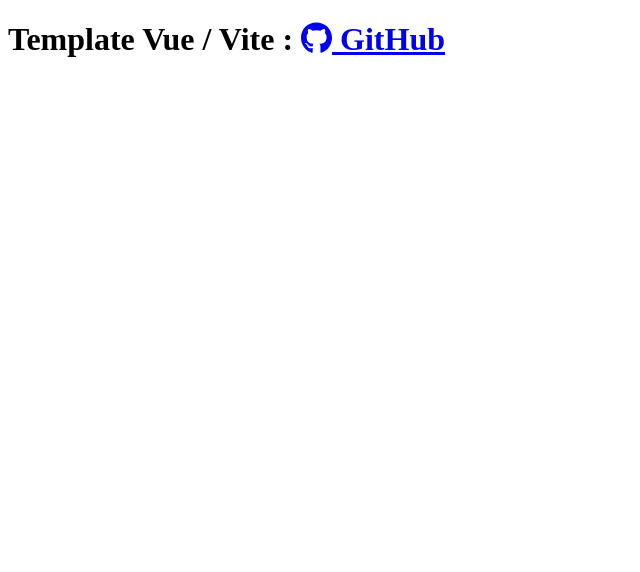
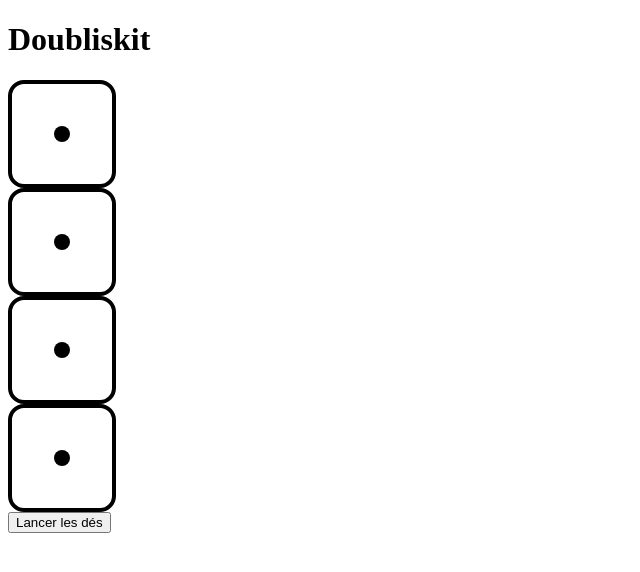
Before and after one commit to TheoLaperrouse/DoubliskitWeb, a Vue app: page /#/doubliskit in a window 1280 px wide. Shown: the top 572 px of the page, without its empty margins (0-640 px from the left). Built offline with nearby package versions, Linux system fonts and the light colour scheme.

Commit message:
feat: First functionnal version

```diff
--- a/src/App.vue
+++ b/src/App.vue
@@ -1,16 +1,5 @@
 <template>
     <div id="app">
-        <HomePage />
+        <router-view />
     </div>
 </template>
-
-<script lang="ts">
-import HomePage from '@/views/HomePage.vue';
-
-export default {
-    name: 'App',
-    components: {
-        HomePage,
-    },
-};
-</script>
--- /dev/null
+++ b/src/components/DiceComponent.vue
@@ -0,0 +1,87 @@
+<template>
+    <div class="dice" :class="'dice-' + value">
+        <div v-if="value === 1 || value === 3 || value === 5" class="dot center"></div>
+
+        <div v-if="value > 1" class="dot top-left"></div>
+        <div v-if="value > 1" class="dot bottom-right"></div>
+
+        <div v-if="value === 6" class="dot top-center"></div>
+        <div v-if="value === 6" class="dot bottom-center"></div>
+
+        <div v-if="value === 4 || value === 5 || value === 6" class="dot top-right"></div>
+        <div v-if="value === 4 || value === 5 || value === 6" class="dot bottom-left"></div>
+    </div>
+</template>
+
+<script setup>
+import { defineProps } from 'vue';
+
+defineProps({
+    value: {
+        type: Number,
+        required: true,
+        validator: (value) => value >= 1 && value <= 6,
+    },
+});
+</script>
+
+<style scoped>
+.dice {
+    width: 100px; /* 2 fois plus grand que l'original */
+    height: 100px; /* 2 fois plus grand que l'original */
+    display: flex;
+    flex-wrap: wrap;
+    justify-content: space-between;
+    align-items: center;
+    position: relative;
+    border: 4px solid #000; /* Ajustez l'épaisseur du bord si nécessaire */
+    background-color: #fff;
+    border-radius: 16px; /* Ajustez le rayon de la bordure pour conserver la proportion */
+}
+
+.dot {
+    width: 16px; /* 2 fois plus grand que l'original */
+    height: 16px; /* 2 fois plus grand que l'original */
+    border-radius: 50%;
+    background-color: #000;
+}
+
+.top-left {
+    position: absolute;
+    top: 10px;
+    left: 10px;
+}
+.top-center {
+    position: absolute;
+    top: 10px;
+    left: 50%;
+    transform: translateX(-50%);
+}
+.top-right {
+    position: absolute;
+    top: 10px;
+    right: 10px;
+}
+.center {
+    position: absolute;
+    top: 50%;
+    left: 50%;
+    transform: translate(-50%, -50%);
+}
+.bottom-left {
+    position: absolute;
+    bottom: 10px;
+    left: 10px;
+}
+.bottom-center {
+    position: absolute;
+    bottom: 10px;
+    left: 50%;
+    transform: translateX(-50%);
+}
+.bottom-right {
+    position: absolute;
+    bottom: 10px;
+    right: 10px;
+}
+</style>
--- /dev/null
+++ b/src/composables/useDices.js
@@ -0,0 +1,14 @@
+import { ref } from 'vue';
+
+export function useDices(numberOfDice = 2) {
+    const dices = ref(Array(numberOfDice).fill(1));
+
+    const rollDices = () => {
+        for (let i = 0; i < dices.value.length; i++) {
+            dices.value[i] = Math.floor(Math.random() * 6) + 1; // Générer un nombre aléatoire entre 1 et 6
+        }
+        console.log(dices);
+    };
+
+    return { dices, rollDices };
+}
--- a/src/router/index.ts
+++ b/src/router/index.ts
@@ -1,7 +1,13 @@
 import { createRouter, createWebHashHistory, RouteRecordRaw } from 'vue-router';
 import HomePage from '@/views/HomePage.vue';
+import Biskit from '@/views/BiskitPage.vue';
+import Doubliskit from '@/views/DoubliskitPage.vue';
 
-const routes: Array<RouteRecordRaw> = [{ path: '/', component: HomePage }];
+const routes: Array<RouteRecordRaw> = [
+    { path: '/', component: HomePage },
+    { path: '/biskit', component: Biskit },
+    { path: '/doubliskit', component: Doubliskit },
+];
 
 const router = createRouter({
     history: createWebHashHistory(),
--- /dev/null
+++ b/src/views/BiskitPage.vue
@@ -0,0 +1,21 @@
+<template>
+    <div class="min-h-screen bg-gray-900 text-white flex flex-col items-center justify-center">
+        <h1 class="text-3xl mb-5">Biskit</h1>
+        <div class="flex items-center justify-center space-x-4">
+            <Dice v-for="(diceValue, index) in dices" :key="index" :value="diceValue" />
+        </div>
+        <button
+            class="px-4 py-2 bg-green-500 rounded hover:bg-green-700 transition duration-300 mt-5"
+            @click="rollDices"
+        >
+            Lancer les dés
+        </button>
+    </div>
+</template>
+
+<script setup>
+import Dice from '../components/DiceComponent.vue';
+import { useDices } from '../composables/useDices';
+
+const { dices, rollDices } = useDices(2);
+</script>
--- /dev/null
+++ b/src/views/DoubliskitPage.vue
@@ -0,0 +1,21 @@
+<template>
+    <div class="min-h-screen bg-gray-900 text-white flex flex-col items-center justify-center">
+        <h1 class="text-3xl mb-5">Doubliskit</h1>
+        <div class="flex items-center justify-center space-x-4">
+            <Dice v-for="(diceValue, index) in dices" :key="index" :value="diceValue" />
+        </div>
+        <button
+            class="px-4 py-2 bg-green-500 rounded hover:bg-green-700 transition duration-300 mt-5"
+            @click="rollDices"
+        >
+            Lancer les dés
+        </button>
+    </div>
+</template>
+
+<script setup>
+import Dice from '../components/DiceComponent.vue';
+import { useDices } from '../composables/useDices';
+
+const { dices, rollDices } = useDices(4);
+</script>
--- a/src/views/HomePage.vue
+++ b/src/views/HomePage.vue
@@ -1,24 +1,17 @@
 <template>
     <div class="min-h-screen bg-gray-900 text-white flex flex-col items-center justify-center">
-        <h1 class="text-2xl mb-5">
-            Template Vue / Vite :
-            <a
-                href="https://github.com/TheoLaperrouse/TemplateViteVue3"
-                target="_blank"
-                rel="noopener noreferrer"
-                class="text-white"
+        <h1 class="text-2xl mb-5">Bienvenue sur le jeu de dés</h1>
+        <!-- Boutons de navigation -->
+        <div class="space-x-4">
+            <router-link to="/biskit" class="px-4 py-2 bg-blue-500 rounded hover:bg-blue-700 transition duration-300">
+                Biskit
+            </router-link>
+            <router-link
+                to="/doubliskit"
+                class="px-4 py-2 bg-green-500 rounded hover:bg-green-700 transition duration-300"
             >
-                <FontAwesomeIcon :icon="['fab', 'github']" /> GitHub
-            </a>
-        </h1>
+                Doubliskit
+            </router-link>
+        </div>
     </div>
 </template>
-<script>
-import FontAwesomeIcon from '../../fontawesome';
-
-export default {
-    components: {
-        FontAwesomeIcon,
-    },
-};
-</script>
```
Also changed, not shown: package.json (+20 -20 lines), .eslintrc.js, 2 other files (tests, documents, lock files or other folders).
